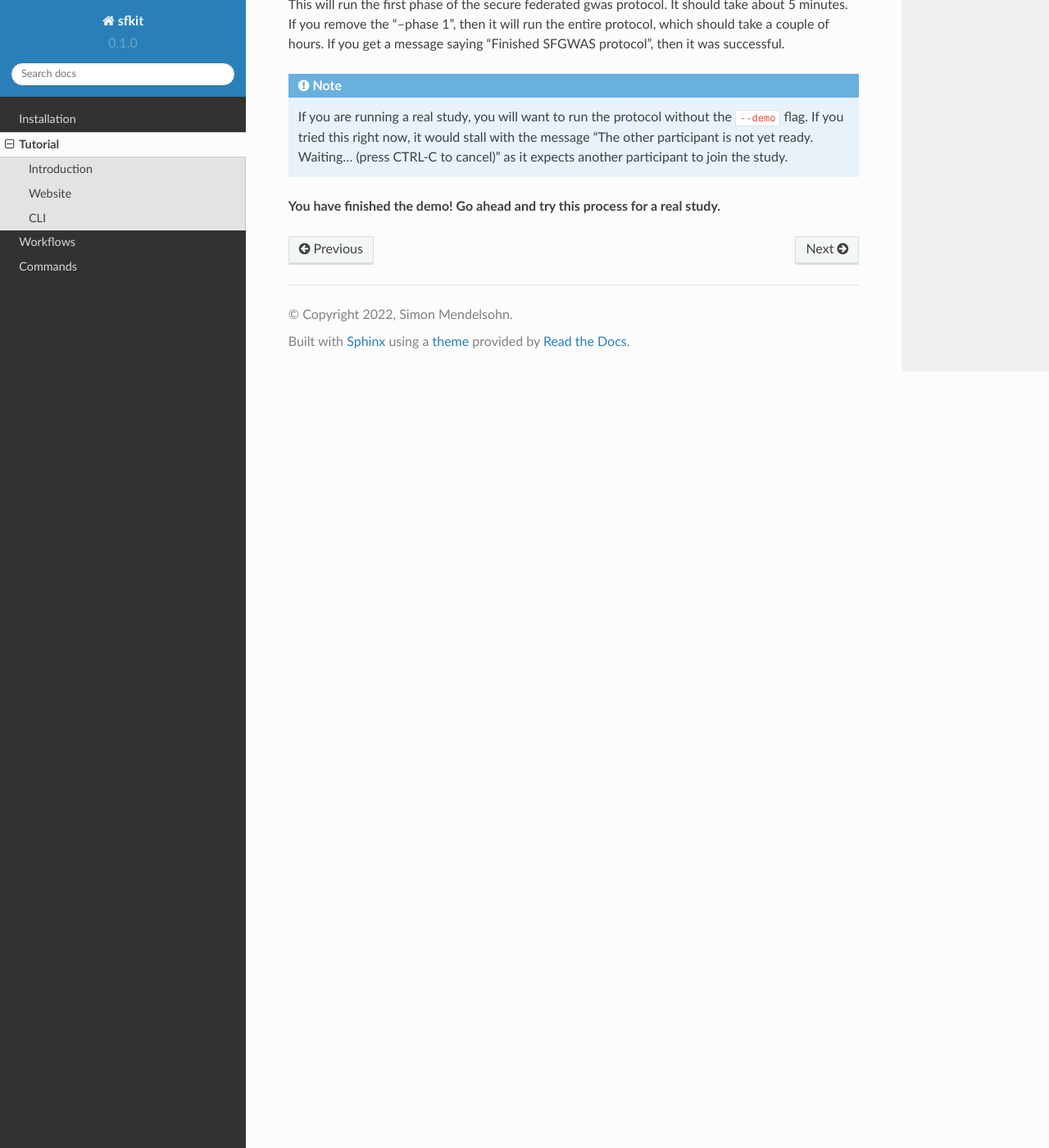
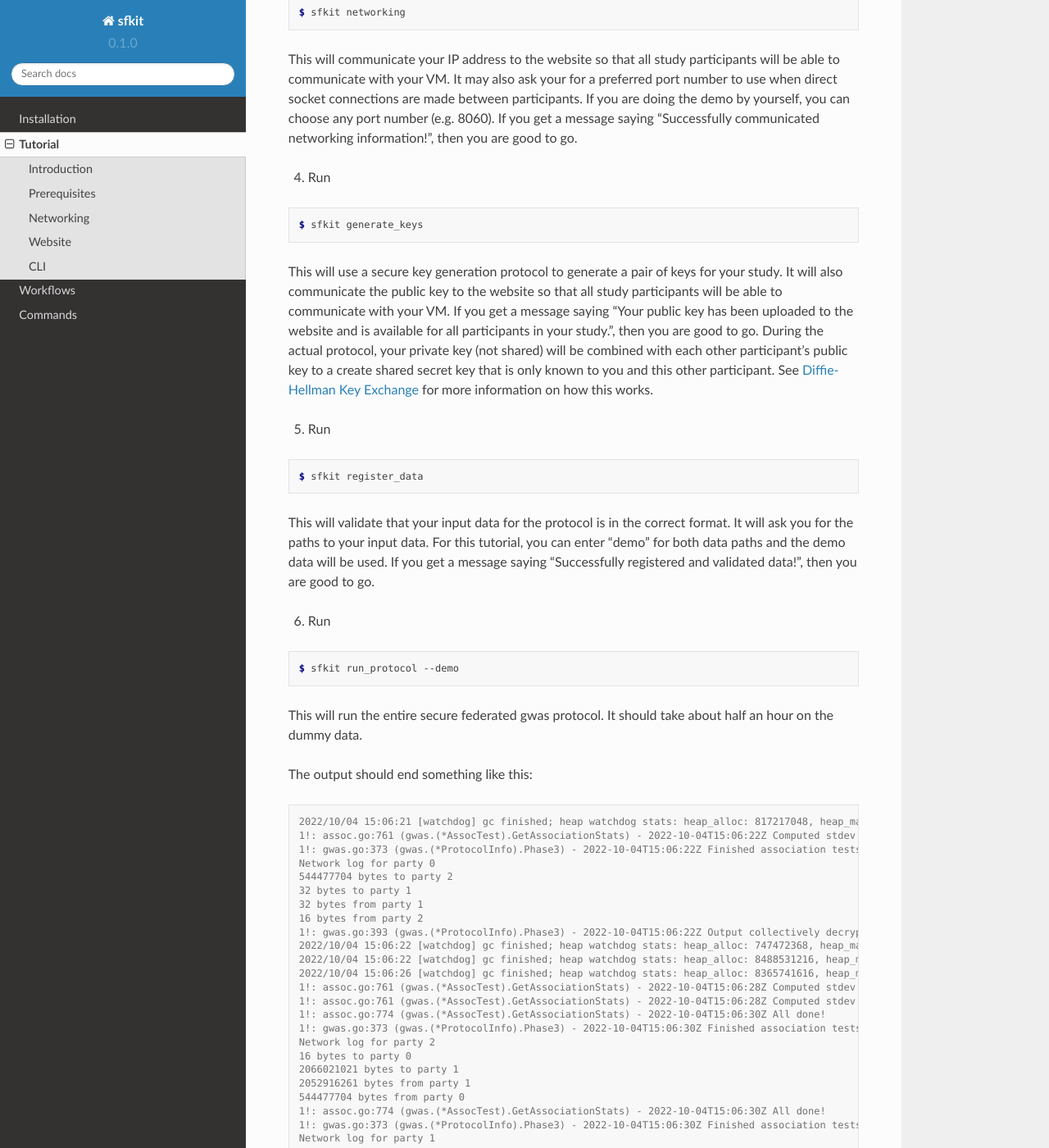
Before and after one commit to hcholab/sfkit, a Sphinx documentation site: the page built from docs/source/tutorial.rst, in a window 1280 px wide and 1400 px high, scrolled down 2945 px. Shown: the whole window at 82% size. Built offline with Sphinx 7.4.7 and the Read the Docs theme 2.0.0, drawn with Linux system fonts in a browser that asks for light colours; some of the changed text lies outside the part shown.

Commit message:
minor changes

```diff
--- a/docs/source/tutorial.rst
+++ b/docs/source/tutorial.rst
@@ -7,6 +7,22 @@
 sfkit is a command line tool made to facilitate secure collaboration for certain types of genomic analysis that utilize potentially sensitive data.  This tutorial will walk you through the steps of using sfkit to perform a secure genome-wide association study (GWAS) using the sfkit workflow.
 
 There are two main components to the sfkit workflow: the website and the sfkit client. The website is a web application that serves to provide a convenient UI for the study participants to create a joint study and set up the study parameters. The sfkit client is a command line tool that is used to perform the actual analysis.  The sfkit CLI is run on a machine controlled by the study coordinator.  The sfkit website is run by the Broad Institute.
+
+Prerequisites
+-------------
+
+Before you begin, you will need access to a Google Cloud VM instance where you can run the protocol.
+
+.. note::
+
+    If you are deciding what VM size you want/need, we generally recommend using the *e2-highmem-16* (16 vCPUs, 128 GB memory) as a reasonable default.  This size has worked well for us on datasets with <30,000 samples and <700,000 SNPs for SFGWAS.  If you are running a larger dataset, you may need to increase the size of the VM.  On a dataset with ~10 million SNPs, we have used the larger *n2-highmem-64* or *n2-highmem-128*. If you are running a smaller dataset, you may be able to get away with a smaller VM.  Feel free to reach out if you have further questions or concerns.
+
+Networking
+----------
+
+.. note::
+
+    When running a real study, you will need to coordinate with the other study participants to set up your networking/firewall such that your machines can communicate with one another.  This may include whitelisting each other's IP address on specific ports that you will specify for TCP connections during the course of the protocol.  For the purposes of this tutorial, we will be running the protocol on a single machine, so we will not need to worry about this.
 
 Website
 -------
@@ -45,7 +61,7 @@
 
     $ sfkit networking
 
-This will communicate your IP address to the website so that all study participants will be able to communicate with your VM.  It may also ask your for a preferred port number to use when direct socket connections are made between participants.  If you get a message saying "Successfully communicated networking information!", then you are good to go.
+This will communicate your IP address to the website so that all study participants will be able to communicate with your VM.  It may also ask your for a preferred port number to use when direct socket connections are made between participants.  If you are doing the demo by yourself, you can choose any port number (e.g. 8060).  If you get a message saying "Successfully communicated networking information!", then you are good to go.
 
 4. Run
 
@@ -61,20 +77,72 @@
 
     $ sfkit register_data
 
-This will validate that your input data for the protocol is in the correct format.  It will ask you for the paths to your input data.  For this tutorial, you can enter "demo" and this process will be skipped.  If you get a message saying "Successfully registered and validated data!", then you are good to go.
+This will validate that your input data for the protocol is in the correct format.  It will ask you for the paths to your input data.  For this tutorial, you can enter "demo" for both data paths and the demo data will be used.  If you get a message saying "Successfully registered and validated data!", then you are good to go.
 
 6. Run
 
 .. code-block:: console
 
-    $ sfkit run_protocol --demo --phase 1
+    $ sfkit run_protocol --demo
 
+This will run the entire secure federated gwas protocol.  It should take about half an hour on the dummy data.
 
-This will run the first phase of the secure federated gwas protocol.  It should take about 5 minutes.  If you remove the "--phase 1", then it will run the entire protocol, which should take a couple of hours. If you get a message saying "Finished SFGWAS protocol", then it was successful.
+The output should end something like this:
+
+.. code-block:: console
+
+    2022/10/04 15:06:21 [watchdog] gc finished; heap watchdog stats: heap_alloc: 817217048, heap_marked: 398932464, next_gc: 797864928, policy_next_gc: 20408608500, gogc: 100
+    1!: assoc.go:761 (gwas.(*AssocTest).GetAssociationStats) - 2022-10-04T15:06:22Z Computed stdev
+    1!: gwas.go:373 (gwas.(*ProtocolInfo).Phase3) - 2022-10-04T15:06:22Z Finished association tests
+    Network log for party 0
+    544477704 bytes to party 2
+    32 bytes to party 1
+    32 bytes from party 1
+    16 bytes from party 2
+    1!: gwas.go:393 (gwas.(*ProtocolInfo).Phase3) - 2022-10-04T15:06:22Z Output collectively decrypted and saved to: out/party0/assoc.txt
+    2022/10/04 15:06:22 [watchdog] gc finished; heap watchdog stats: heap_alloc: 747472368, heap_marked: 373767528, next_gc: 747535056, policy_next_gc: 20373736160, gogc: 100
+    2022/10/04 15:06:22 [watchdog] gc finished; heap watchdog stats: heap_alloc: 8488531216, heap_marked: 4422075328, next_gc: 8844150656, policy_next_gc: 24244265584, gogc: 100
+    2022/10/04 15:06:26 [watchdog] gc finished; heap watchdog stats: heap_alloc: 8365741616, heap_marked: 4340468136, next_gc: 8680936272, policy_next_gc: 24182870784, gogc: 100
+    1!: assoc.go:761 (gwas.(*AssocTest).GetAssociationStats) - 2022-10-04T15:06:28Z Computed stdev
+    1!: assoc.go:761 (gwas.(*AssocTest).GetAssociationStats) - 2022-10-04T15:06:28Z Computed stdev
+    1!: assoc.go:774 (gwas.(*AssocTest).GetAssociationStats) - 2022-10-04T15:06:30Z All done!
+    1!: gwas.go:373 (gwas.(*ProtocolInfo).Phase3) - 2022-10-04T15:06:30Z Finished association tests
+    Network log for party 2
+    16 bytes to party 0
+    2066021021 bytes to party 1
+    2052916261 bytes from party 1
+    544477704 bytes from party 0
+    1!: assoc.go:774 (gwas.(*AssocTest).GetAssociationStats) - 2022-10-04T15:06:30Z All done!
+    1!: gwas.go:373 (gwas.(*ProtocolInfo).Phase3) - 2022-10-04T15:06:30Z Finished association tests
+    Network log for party 1
+    2052913989 bytes to party 2
+    32 bytes to party 0
+    2066023165 bytes from party 2
+    32 bytes from party 0
+    2022/10/04 15:06:31 [watchdog] gc finished; heap watchdog stats: heap_alloc: 7554051560, heap_marked: 4316176560, next_gc: 8632353120, policy_next_gc: 23777025756, gogc: 100
+    1!: gwas.go:393 (gwas.(*ProtocolInfo).Phase3) - 2022-10-04T15:06:32Z Output collectively decrypted and saved to: out/party2/assoc.txt
+    1!: gwas.go:393 (gwas.(*ProtocolInfo).Phase3) - 2022-10-04T15:06:32Z Output collectively decrypted and saved to: out/party1/assoc.txt
+    Finished SFGWAS protocol
+
+And if you look in sfgwas/out/party1, you should see a file called assoc.txt that looks something like this:
+
+.. code-block:: console
+
+    smendels@simon-0:~$ head sfgwas/out/party1/assoc.txt
+    2.214016e-02
+    4.138482e-03
+    -3.585493e-02
+    -6.841428e-03
+    2.023826e-02
+    1.094795e-03
+    4.876583e-02
+    1.222332e-02
+    -7.845751e-03
+    8.301471e-04
 
 .. note::
 
    If you are running a real study, you will want to run the protocol without the ``--demo`` flag.  If you tried this right now, it would stall with the message "The other participant is not yet ready.  Waiting... (press CTRL-C to cancel)" as it expects another participant to join the study.
 
 
-**You have finished the demo!  Go ahead and try this process for a real study.**
+**Click "Next" to go to the Workflows page and read more details on what run_protocol is doing!**
--- a/pyproject.toml
+++ b/pyproject.toml
@@ -1,6 +1,6 @@
 [project]
 name = "sfkit"
-version = "0.0.57"
+version = "0.0.61"
 authors = [{ name = "Simon Mendelsohn", email = "smendels@broadinstitute.org" }]
 description = "Some CLI Tools For The Secure Multi-party Genomic Analysis Website"
 readme = "README.md"
```
Also changed, not shown: docs/source/workflows.rst (+6 -1 lines), docs/source/images/assoc.png (added), docs/source/images/protocol_output.png (added), docs/source/images/study.png, docs/source/images/study_after_config.png, 6 other files.
